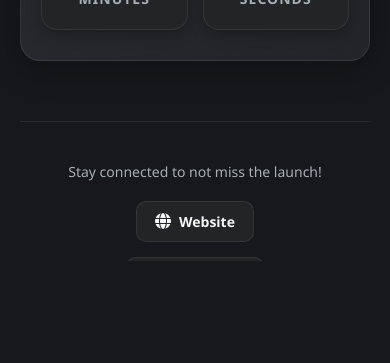
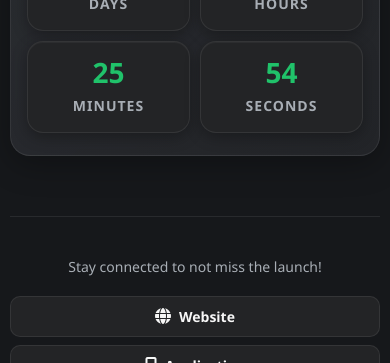
Before and after one commit to Cybertrist/MicroCoaster_Forum, a website: page public/index.html in a window 390 px wide. Shown: the part 583-946 px from the top of the page. Before the commit the page ends 844 px from the top, so only its background shows below. Drawn offline with Linux system fonts and the light colour scheme.

Commit message:
style: Improve layout and responsiveness of body and logo elements

```diff
--- a/public/css/style.css
+++ b/public/css/style.css
@@ -16,20 +16,28 @@
   box-sizing: border-box;
 }
 
-html,
-body {
-  height: 100%;
-  overflow: hidden;
+html, body {
+  min-height: 100%;
+  height: auto;
 }
 
 body {
   background: var(--bg);
   color: var(--text);
   font-family: 'Segoe UI', system-ui, -apple-system, sans-serif;
-  display: flex;
-  align-items: center;
-  justify-content: center;
+  display: block;
+  margin: 0;
   padding: 20px;
+  overflow-x: hidden;
+  overflow-y: auto;
+  -webkit-overflow-scrolling: touch;
+  scrollbar-width: none; /* Firefox */
+  -ms-overflow-style: none; /* IE and Edge */
+}
+
+/* Hide WebKit scrollbar */
+body::-webkit-scrollbar {
+  display: none;
 }
 
 .container {
@@ -37,6 +45,8 @@ body {
   width: 100%;
   text-align: center;
   animation: fadeIn 1s ease-in-out;
+  margin: 0 auto;
+  padding-top: 18px;
 }
 
 /* Logo container */
@@ -249,60 +259,79 @@ h1 {
 
 /* Responsive */
 @media (max-width: 768px) {
-  .logo-img {
-    width: 85%;
-    max-width: 320px;
+  body {
+    padding: 15px;
   }
 
-  .forum-title {
-    font-size: 36px;
+  .logo-img {
+    width: 90%;
+    max-width: 300px;
   }
 
+  .forum-title,
   h1 {
-    font-size: 36px;
+    font-size: 32px;
   }
 
   .description {
-    font-size: 18px;
+    font-size: 16px;
+    margin-bottom: 24px;
   }
 
   .countdown {
     grid-template-columns: repeat(2, 1fr);
-    gap: 15px;
+    gap: 12px;
   }
 
   .countdown-container {
-    padding: 30px 20px;
+    padding: 22px 16px;
+    margin: 28px 0;
   }
 
   .countdown-number {
-    font-size: 36px;
+    font-size: 34px;
   }
 
   .social-links {
-    flex-direction: column;
+    flex-wrap: wrap;
+    justify-content: center;
+    gap: 10px;
   }
 }
 
 @media (max-width: 480px) {
-  .logo-img {
-    width: 90%;
-    max-width: 280px;
+  body {
+    padding: 10px;
   }
 
-  .forum-title {
+  .logo-img {
+    width: 95%;
+    max-width: 260px;
+  }
+
+  .forum-title,
+  h1 {
+    font-size: 26px;
+  }
+
+  .countdown {
+    gap: 10px;
+  }
+
+  .countdown-item {
+    padding: 16px 10px;
+  }
+
+  .countdown-number {
     font-size: 28px;
   }
 
-  h1 {
-    font-size: 28px;
+  .social-links {
+    gap: 8px;
   }
 
-  .countdown-item {
-    padding: 20px 12px;
-  }
-
-  .countdown-number {
-    font-size: 32px;
+  .social-link {
+    flex: 1 1 100%;
+    justify-content: center;
   }
 }
```
